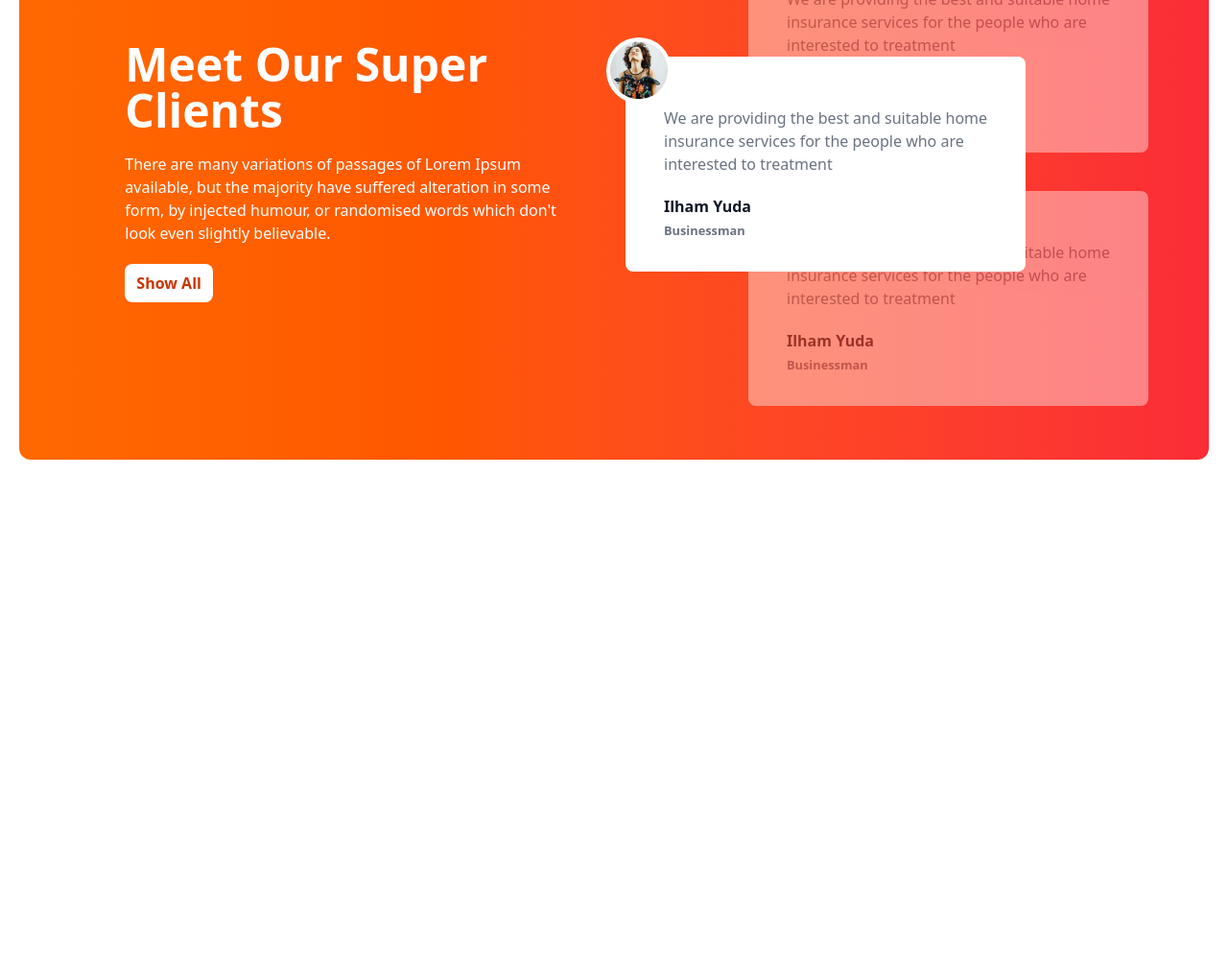
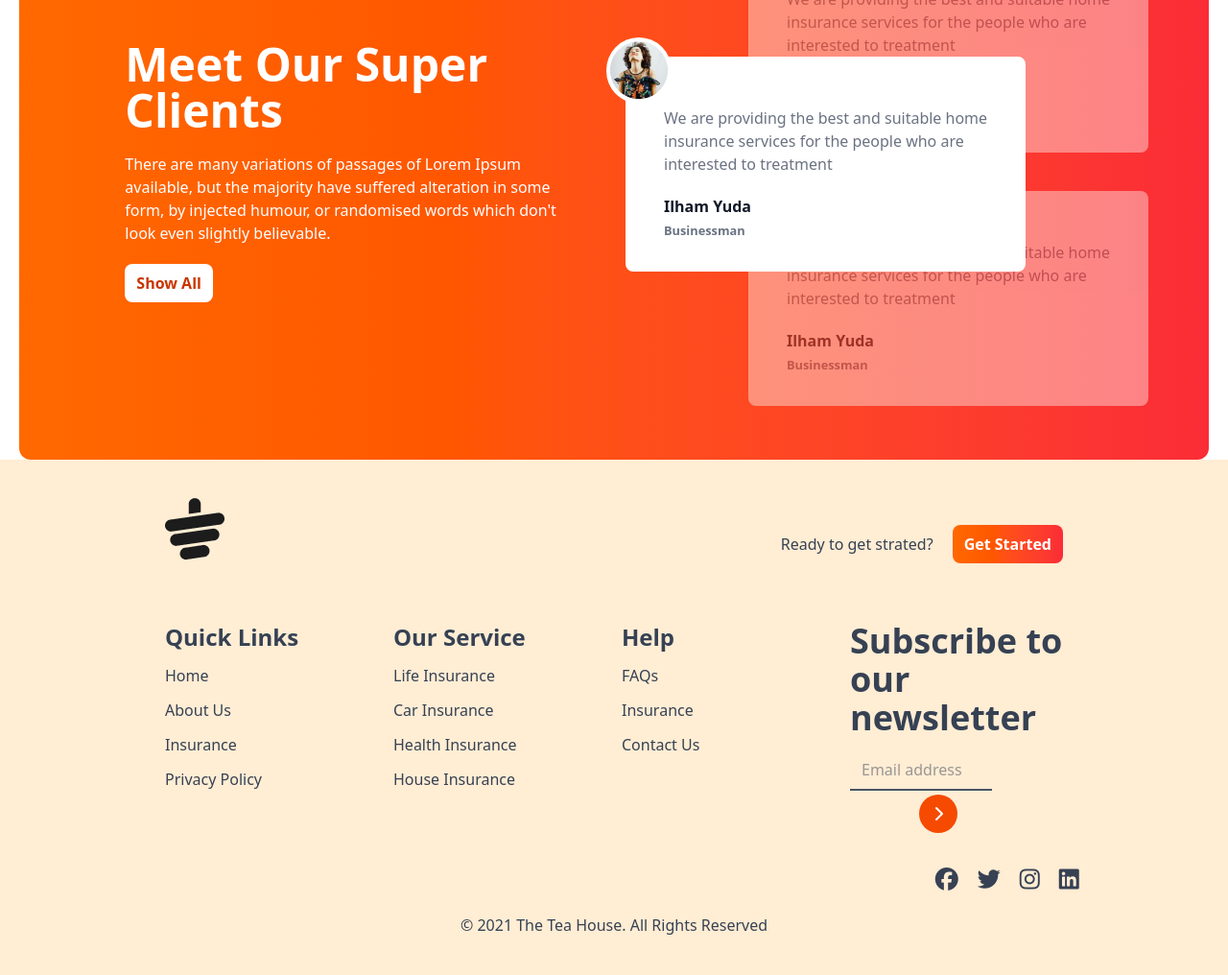
Before and after one commit to EtherSphere01/Tea-House-Landing-page, a website: page index.html in a window 1280 px wide. Shown: the part 1983-2999 px from the top of the page at 96% size. Before the commit the page ends 2462 px from the top, so only its background shows below. Drawn offline with nearby package versions, Linux system fonts and the light colour scheme.

Commit message:
footer Added

```diff
--- a/index.html
+++ b/index.html
@@ -21,13 +21,17 @@
             colors: {
               clifford: "#da373d",
             },
+            fontFamily: {
+              manrope: ["Manrope", "sans-serif"],
+            },
           },
         },
       };
     </script>
   </head>
-  <body>
+  <body class="font-manrope">
     <!-- Main Content -->
+
     <main class="max-w-screen-xl mx-auto px-5">
       <!-- Header -->
       <header class="lg:flex pt-10 mb-20 gap-20">
@@ -307,5 +311,85 @@
         </div>
       </section>
     </main>
+
+    <!-- footer -->
+    <footer class="bg-orange-100 text-gray-700 py-10 px-4">
+      <div class="w-9/12 mx-auto">
+        <!-- logo -->
+        <div class="mb-8 flex justify-between">
+          <img src="./tea-house-resources/images/cup.png" alt="" class="mb-8" />
+          <div class="flex items-center gap-5">
+            <h4 class="">Ready to get strated?</h4>
+            <button
+              class="bg-gradient-to-r from-orange-500 to-red-500 px-3 py-2 rounded-lg text-white font-bold"
+            >
+              Get Started
+            </button>
+          </div>
+        </div>
+
+        <!-- links -->
+        <div class="grid grid-cols-2 lg:grid-cols-4 gap-4">
+          <!-- first col -->
+          <div>
+            <h4 class="font-bold mb-3 text-2xl">Quick Links</h4>
+            <ul class="mt-2 space-y-3">
+              <li>Home</li>
+              <li>About Us</li>
+              <li>Insurance</li>
+              <li>Privacy Policy</li>
+            </ul>
+          </div>
+
+          <div>
+            <h4 class="font-bold mb-3 text-2xl">Our Service</h4>
+            <ul class="mt-2 space-y-3">
+              <li>Life Insurance</li>
+              <li>Car Insurance</li>
+              <li>Health Insurance</li>
+              <li>House Insurance</li>
+            </ul>
+          </div>
+
+          <div>
+            <h4 class="font-bold mb-3 text-2xl">Help</h4>
+            <ul class="mt-2 space-y-3">
+              <li>FAQs</li>
+              <li>Insurance</li>
+              <li>Contact Us</li>
+            </ul>
+          </div>
+
+          <div>
+            <h4 class="font-bold mb-3.5 text-4xl">
+              Subscribe to our newsletter
+            </h4>
+            <input
+              type="text"
+              placeholder="Email address"
+              class="md:w-4/6 bg-transparent border-b-2 border-gray-600 px-3 py-2"
+            />
+            <button>
+              <i
+                class="fa-solid fa-chevron-right bg-orange-600 md:h-10 md:w-10 w-7 h-7 md:rounded-full text-white inline-flex items-center justify-center md:pt-3 pt-1.5 ml-18 mt-1 rounded-xl"
+              ></i>
+            </button>
+
+            <!-- icon -->
+            <div
+              class="flex md:justify-self-end justify-self-auto w-3/5 mb-2 mt-9"
+            >
+              <i class="fa-brands fa-facebook text-2xl"></i>
+              <i class="fa-brands fa-twitter text-2xl ml-5"></i>
+              <i class="fa-brands fa-instagram text-2xl ml-5"></i>
+              <i class="fa-brands fa-linkedin text-2xl ml-5"></i>
+            </div>
+          </div>
+        </div>
+      </div>
+      <div class="text-center pt-4 md:col-span-4 justify-center">
+        <p>&copy; 2021 The Tea House. All Rights Reserved</p>
+      </div>
+    </footer>
   </body>
 </html>
```
